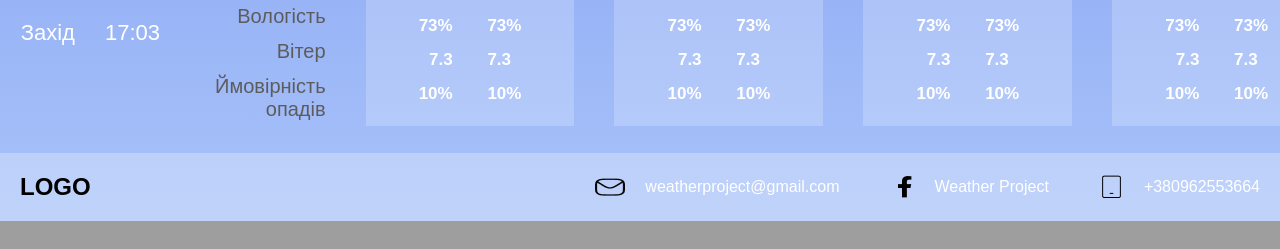
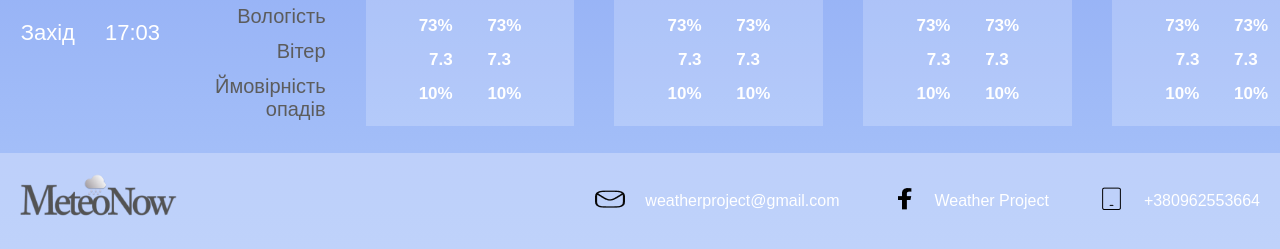
Before and after one commit to ArturVyklynets/weather_app, a Flask app: page /weather in a window 1280 px wide; the page is wider, and only the part inside the window is pictured. Shown: the part 705-954 px from the top of that part. Before the commit the page ends 926 px from the top of that part, so only its background shows below. Run offline with Flask 3, Linux system fonts and the light colour scheme; data that the repository does not hold is empty.

Commit message:
add logo in header and footer

```diff
--- a/static/styles/style.css
+++ b/static/styles/style.css
@@ -31,8 +31,8 @@
   }
 
   .logo{
-      text-decoration: none;
-      color: black;
+      width: 160px;
+      height: 100%;
 
   }
   .search{
--- a/templates/footer.html
+++ b/templates/footer.html
@@ -1,16 +1,21 @@
 <footer>
-  <a href="{{ url_for('index') }}" class="logo"><h2>LOGO</h2></a>
+  <a href="{{ url_for('index') }}">
+    <img src="{{ url_for('static', filename='images/logo.png') }}" class="logo">
+  </a>
          <div class="elem">
           <div class="email">
-          <img src="{{ url_for('static', filename='images/Message.png') }}">
+            <a href="mailto:weatherproject@gmail.com">
+          <img src="{{ url_for('static', filename='images/Message.png') }}"></a>
           <p>weatherproject@gmail.com</p>
           </div>
           <div class="facebook">
-              <img src="{{ url_for('static', filename='images/facebook.png') }}">
+            <a href="https://www.facebook.com/sinoptik.ua" target="_blank">
+              <img src="{{ url_for('static', filename='images/facebook.png') }}"></a>
               <p>Weather Project</p>
           </div>
               <div class="phone">
-                  <img src="{{ url_for('static', filename='images/phone.png') }}">
+                <a href="tel:380962553664">
+                  <img src="{{ url_for('static', filename='images/phone.png') }}"></a>
                   <p>+380962553664</p>
               </div>
 </div>
--- a/templates/header.html
+++ b/templates/header.html
@@ -1,5 +1,7 @@
 <header>
-  <a href="{{ url_for('index') }}" class="logo"><h2>LOGO</h2></a>
+  <a href="{{ url_for('index') }}">
+    <img src="{{ url_for('static', filename='images/logo.png') }}" class="logo">
+  </a>
   <form method="GET" action="/weather">
   <input type="text" class="search" name="city" placeholder="Пошук..." required>
   <button type="submit" class="but-search">
```
Also changed, not shown: static/images/logo.png (added).
